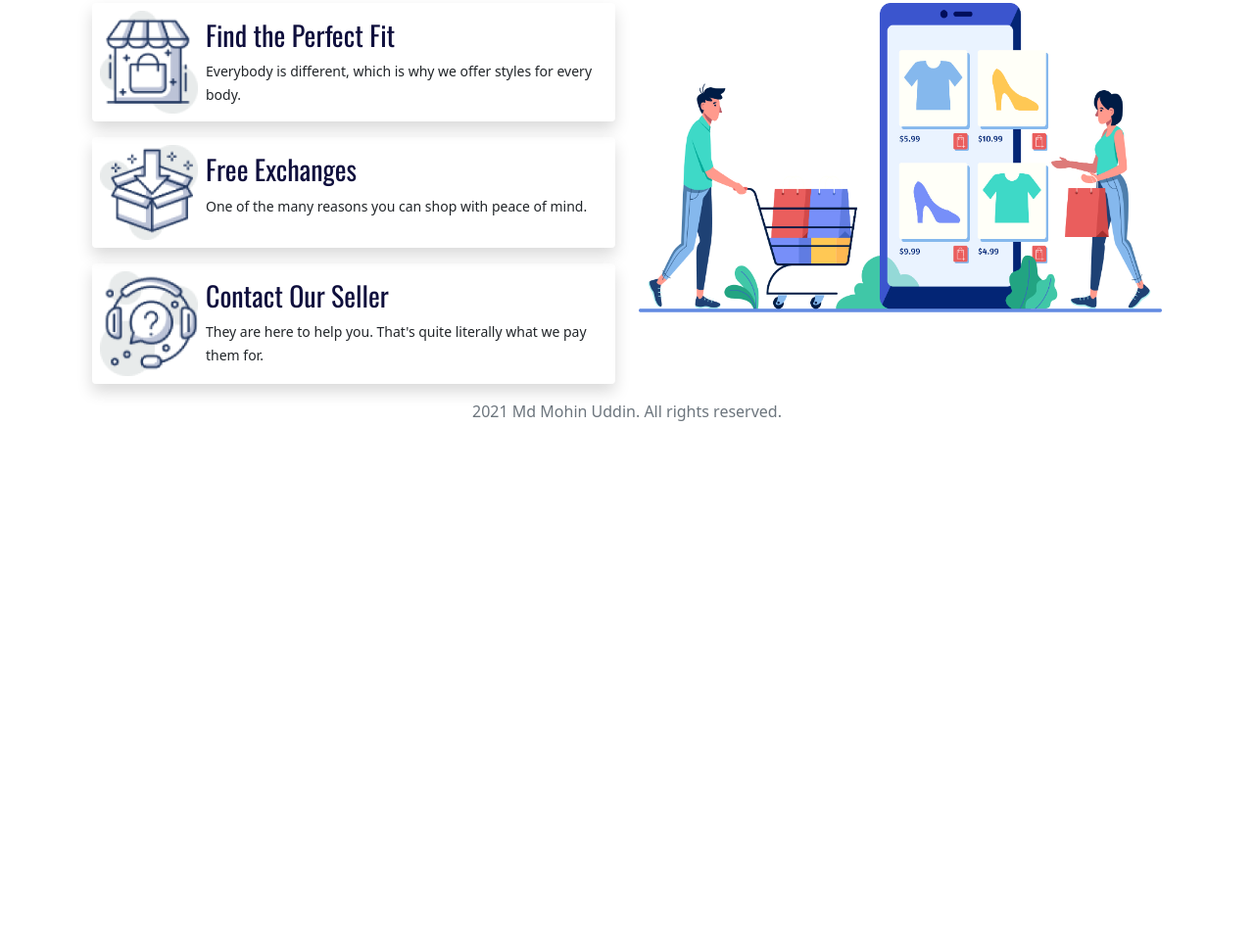
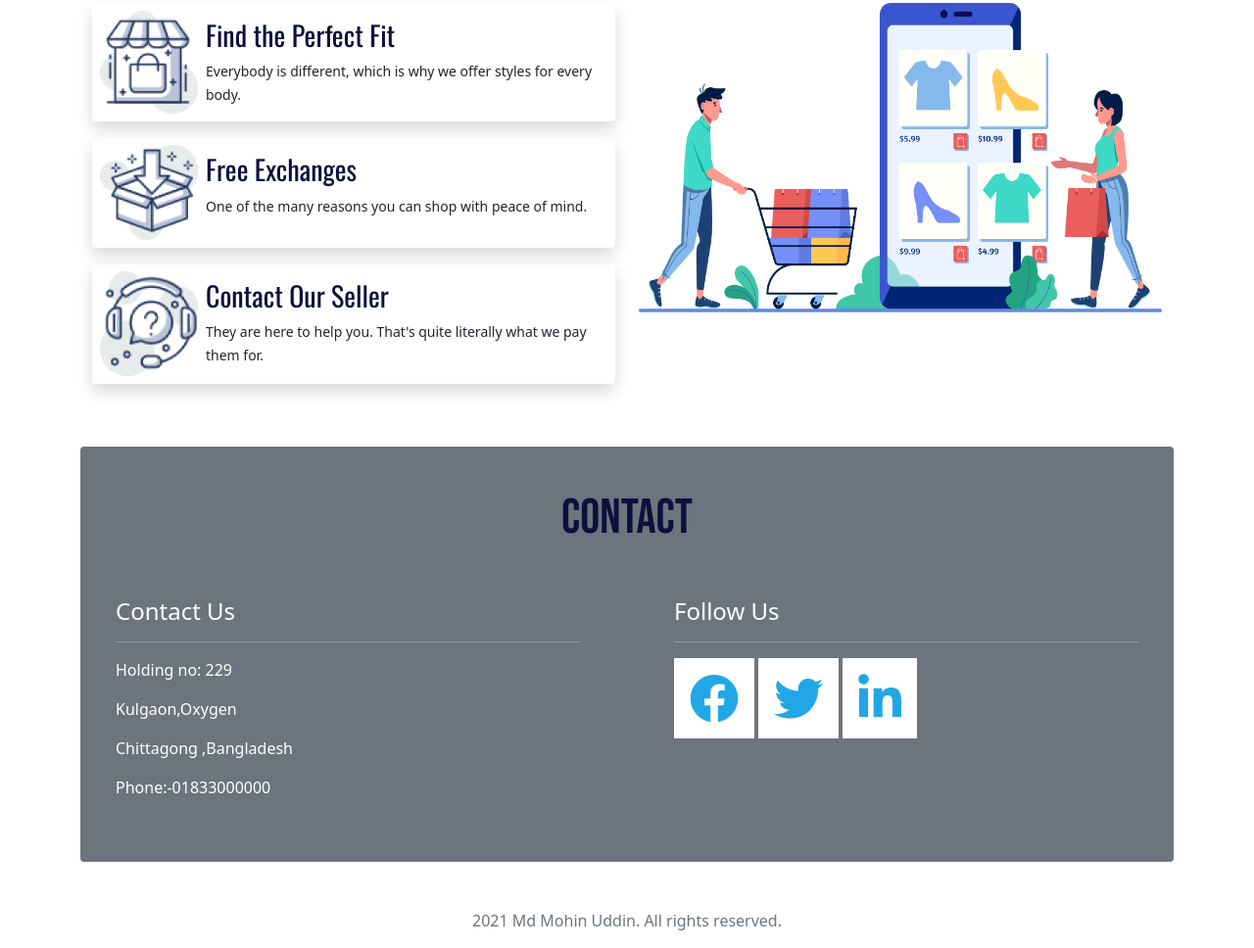
Before and after one commit to md-mohin-uddin/assignment-2, a plain HTML site: page index.html in a window 1280 px wide. Shown: the part 1853-2821 px from the top of the page at 98% size. Before the commit the page ends 2301 px from the top, so only its background shows below. Drawn offline with nearby package versions, Linux system fonts and the light colour scheme.

Commit message:
extra section done

```diff
--- a/css/style.css
+++ b/css/style.css
@@ -27,3 +27,8 @@ h3{
     padding-top: 20px;
     font-size: 35px;
 }
+.icon{
+    font-size: 50px;
+    color: rgb(34, 167, 230);
+    background-color: white;
+}
--- a/index.html
+++ b/index.html
@@ -17,7 +17,7 @@
   <header class="container bg-light ">
 
       <div class="row">
-            <div class="col-lg-6 col-md-6 col-sm-12">
+          <div class="col-lg-6 col-md-12 col-sm-12">
               <nav class="navbar navbar-light ">
                   <div class="container">
                     <a class="navbar-brand" href="#">
@@ -188,6 +188,24 @@
           </div>
           </div>
       </section>
+      <div class="contact bg-secondary mt-5 mb-5 pt-5 rounded">
+          <h1 class="text-center">Contact</h1>
+          <div class="row d-flex justify-content-center">
+            <div class="col-lg-6 col-md-6 col-sm-12 p-5 text-white">
+              <h4>Contact Us</h4> <hr>
+              <p>Holding no: 229</p>
+              <p>Kulgaon,Oxygen</p>
+              <p>Chittagong ,Bangladesh</p>
+              <p>Phone:-01833000000</p>
+            </div>
+            <div class="col-lg-6 col-md-6 col-sm-12 p-5 text-white">
+              <h4>Follow Us</h4> <hr>
+              <a href="https://facebook.com/UMdMohin"><i class="fab fa-facebook p-3 icon "></i></a>
+              <a href="https://twitter.com/M_Mohin_Uddin"><i class="fab fa-twitter p-3 icon"></i></a>
+              <a href="https://www.linkedin.com/in/md-mohin-uddin-78b4641b7/"><i class="fab fa-linkedin-in p-3 icon"></i></a>
+            </div>
+          </div>
+      </div>
   </main>
   <footer>
     <p class="text-center text-secondary">2021 Md Mohin Uddin. All rights reserved.</p>
```
Lines whose indentation alone changed are shown as unchanged.
